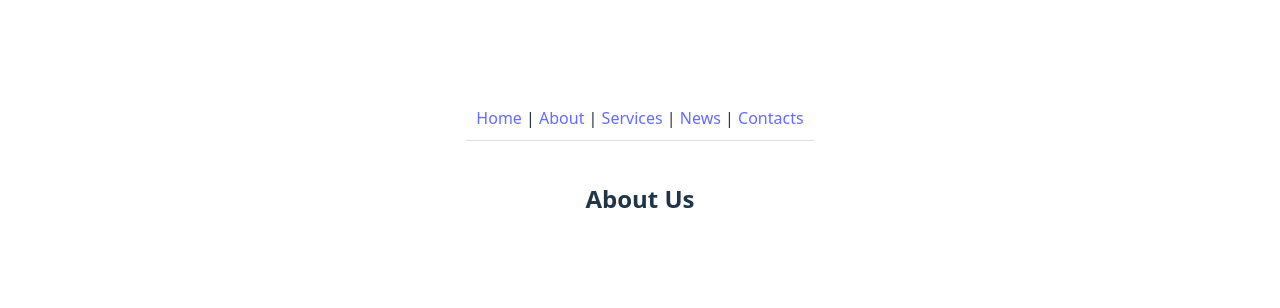
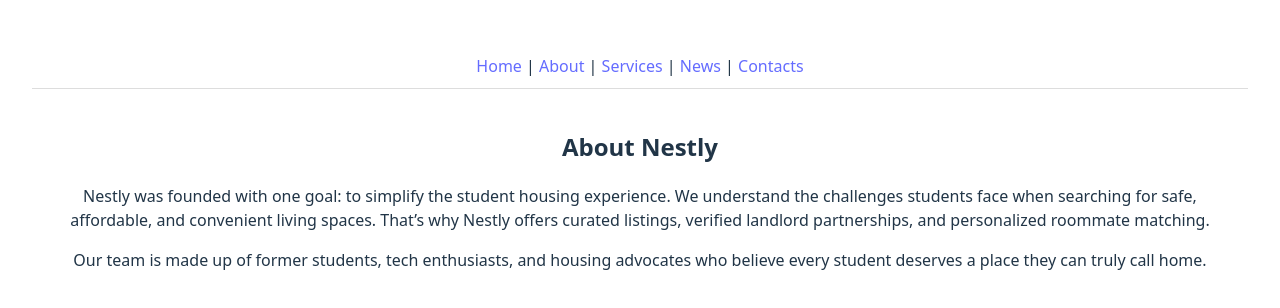
Before and after one commit to shamathmika/nestly, a React app in the folder frontend/: page /about in a window 1280 px wide. Shown: the part 224-532 px from the top of the page. Built offline with nearby package versions, Linux system fonts and the light colour scheme; the HTML template or start-up script is replaced by a standard one.

Commit message:
Updated content for routes in navbar

```diff
--- a/frontend/src/components/About.jsx
+++ b/frontend/src/components/About.jsx
@@ -1,4 +1,21 @@
 function About() {
-    return <h2>About Us</h2>;
+    return (
+        <div>
+            <h2>About Nestly</h2>
+            <p>
+                Nestly was founded with one goal: to simplify the student
+                housing experience. We understand the challenges students face
+                when searching for safe, affordable, and convenient living
+                spaces. That’s why Nestly offers curated listings, verified
+                landlord partnerships, and personalized roommate matching.
+            </p>
+            <p>
+                Our team is made up of former students, tech enthusiasts, and
+                housing advocates who believe every student deserves a place
+                they can truly call home.
+            </p>
+        </div>
+    );
 }
+
 export default About;
--- a/frontend/src/components/Home.jsx
+++ b/frontend/src/components/Home.jsx
@@ -1,4 +1,15 @@
 function Home() {
-    return <h2>Welcome to Nestly</h2>;
+    return (
+        <div>
+            <h2>Welcome to Nestly</h2>
+            <p>
+                Nestly is your trusted partner for finding affordable,
+                student-friendly housing and compatible roommates near your
+                campus. Whether you're looking for a private room or shared
+                accommodation, we help you feel at home, faster.
+            </p>
+        </div>
+    );
 }
+
 export default Home;
--- a/frontend/src/components/News.jsx
+++ b/frontend/src/components/News.jsx
@@ -1,4 +1,23 @@
 function News() {
-    return <h2>Latest News</h2>;
+    return (
+        <div>
+            <h2>Latest News</h2>
+            <ul>
+                <li>Nestly launches roommate matching in 3 new cities.</li>
+                <li>
+                    New verified listings added near San Jose State University.
+                </li>
+                <li>
+                    Now offering multilingual support for international
+                    students.
+                </li>
+            </ul>
+            <p>
+                Check back regularly for updates on new listings, features, and
+                service areas.
+            </p>
+        </div>
+    );
 }
+
 export default News;
--- a/frontend/src/components/Services.jsx
+++ b/frontend/src/components/Services.jsx
@@ -1,4 +1,27 @@
 function Services() {
-    return <h2>Our Services</h2>;
+    return (
+        <div>
+            <h2>Our Services</h2>
+            <ul>
+                <li>
+                    <strong>Roommate Matching</strong> – Get paired with
+                    compatible roommates based on lifestyle preferences.
+                </li>
+                <li>
+                    <strong>Verified Listings</strong> – Browse updated,
+                    student-friendly rentals near campus.
+                </li>
+                <li>
+                    <strong>Housing Alerts</strong> – Be the first to know when
+                    new listings go live.
+                </li>
+                <li>
+                    <strong>Support Chat</strong> – Connect with our housing
+                    support team to get help finding the right fit.
+                </li>
+            </ul>
+        </div>
+    );
 }
+
 export default Services;
```
